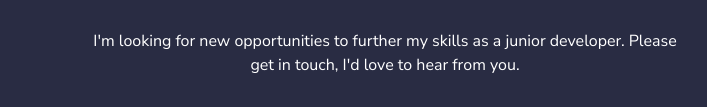
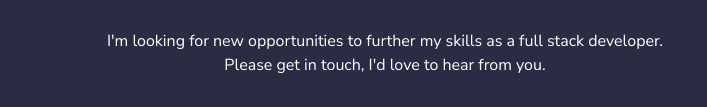
Before and after one commit to alec-hamilton/alec-hamilton.github.io, a plain HTML site: page index.html in a window 1280 px wide. Shown: the part 3182-3289 px from the top of the page, without its empty margins (255-962 px from the left). Drawn offline with nearby package versions, Linux system fonts and the light colour scheme.

Commit message:
changed some wording

```diff
--- a/index.html
+++ b/index.html
@@ -273,7 +273,7 @@
                 Get in touch
             </div>
             <p class="body-copy" id="contact-copy">
-                I'm looking for new opportunities to further my skills as a junior developer. Please get in touch, I'd
+                I'm looking for new opportunities to further my skills as a full stack developer. Please get in touch, I'd
                 love to hear from you.
             </p>
             <button onclick="window.location.href='mailto:alechamilton.dev@gmail.com,';" class="button">Say hello
```
